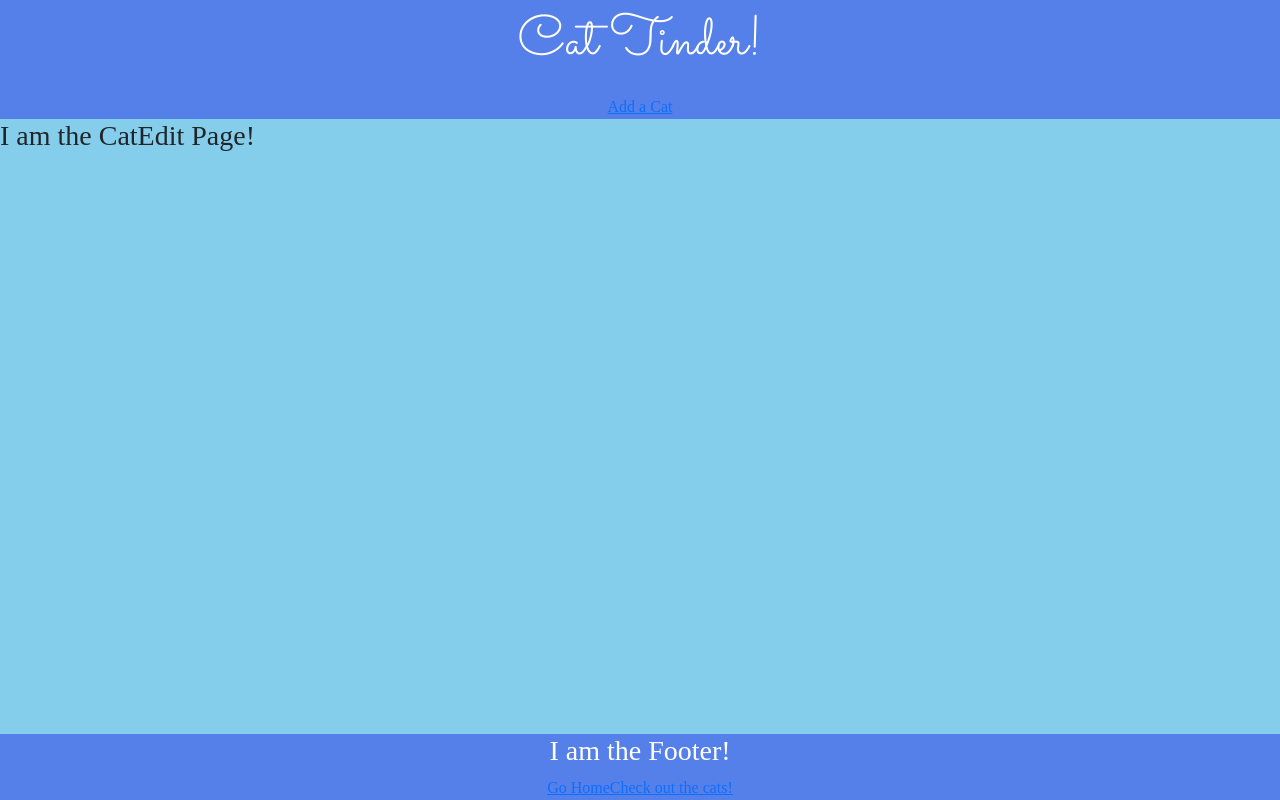
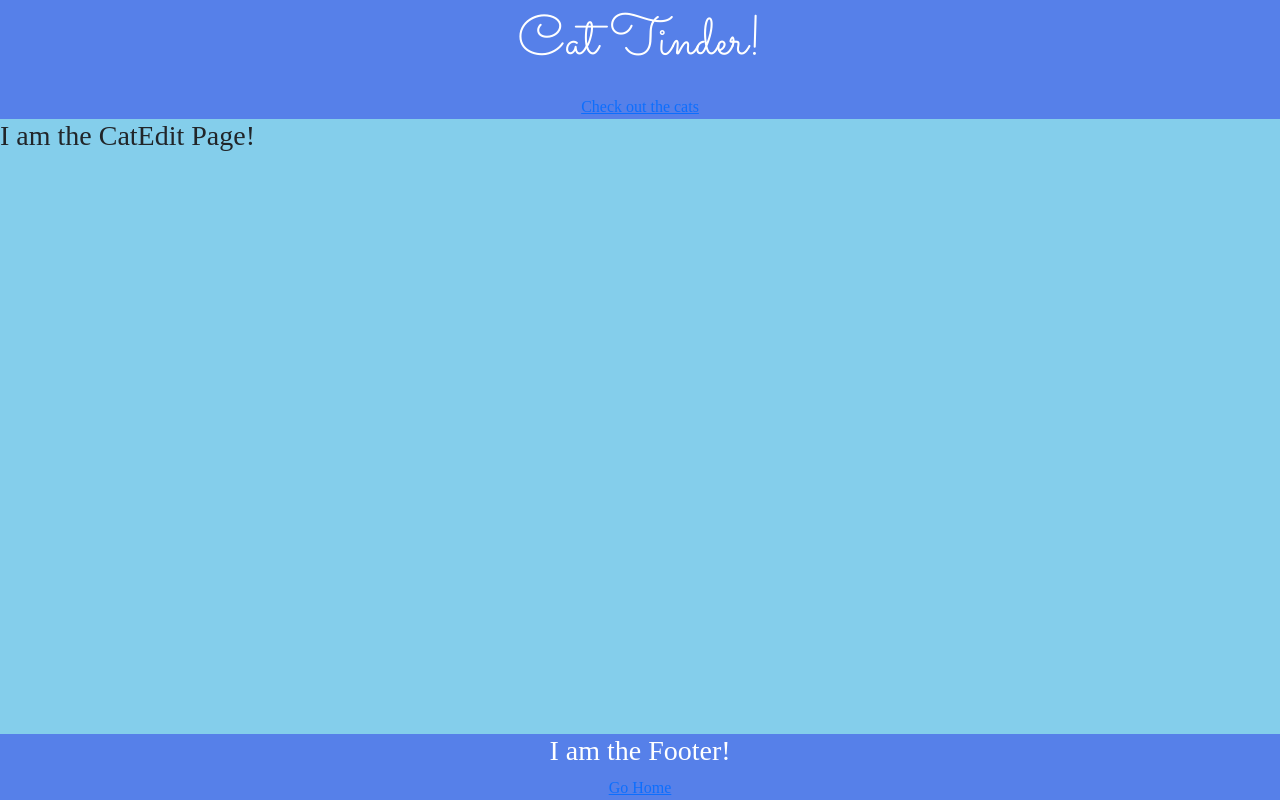
Before and after one commit to learn-academy-2021-charlie/cat-tinder-frontend-lauralyn-galadoe, a React (Create React App) app: page /catedit/1 in a window 1280 px wide. Built offline with nearby package versions, Linux system fonts and the light colour scheme; a web font is replaced by a local one.

Commit message:
added navigation

```diff
--- a/src/components/Footer.js
+++ b/src/components/Footer.js
@@ -8,7 +8,6 @@ class Footer extends Component {
         <div className="header-footer" id="footer">
           <h3 id="footer-style">I am the Footer!</h3>
           <NavLink to="/">Go Home</NavLink>
-          <NavLink to="/catindex">Check out the cats!</NavLink>
         </div>
       </>
     )
--- a/src/components/Header.js
+++ b/src/components/Header.js
@@ -7,7 +7,7 @@ class Header extends Component {
       <>
         <div className="header-footer">
           <h3 id="header-style">Cat Tinder!</h3>
-          <NavLink to="/catnew">Add a Cat</NavLink>
+          <NavLink to="/catindex">Check out the cats</NavLink>
         </div>
       </>
     )
--- a/src/pages/CatIndex.js
+++ b/src/pages/CatIndex.js
@@ -23,6 +23,9 @@ class CatIndex extends Component {
               })}
             </Col>
           </Row>
+          <Row>
+            <NavLink to="/catnew">Add a Cat</NavLink>
+          </Row>
         </Container>
       </>
     )
```
